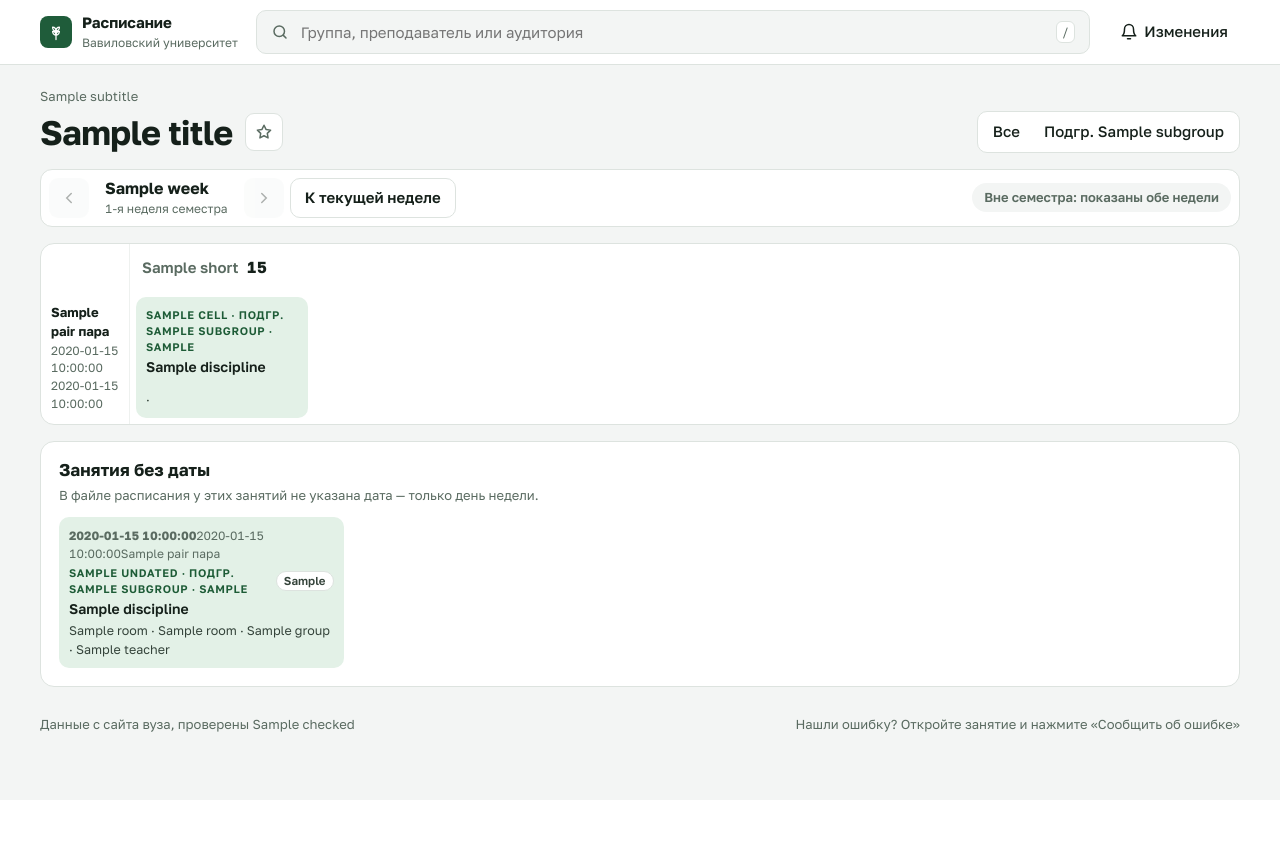
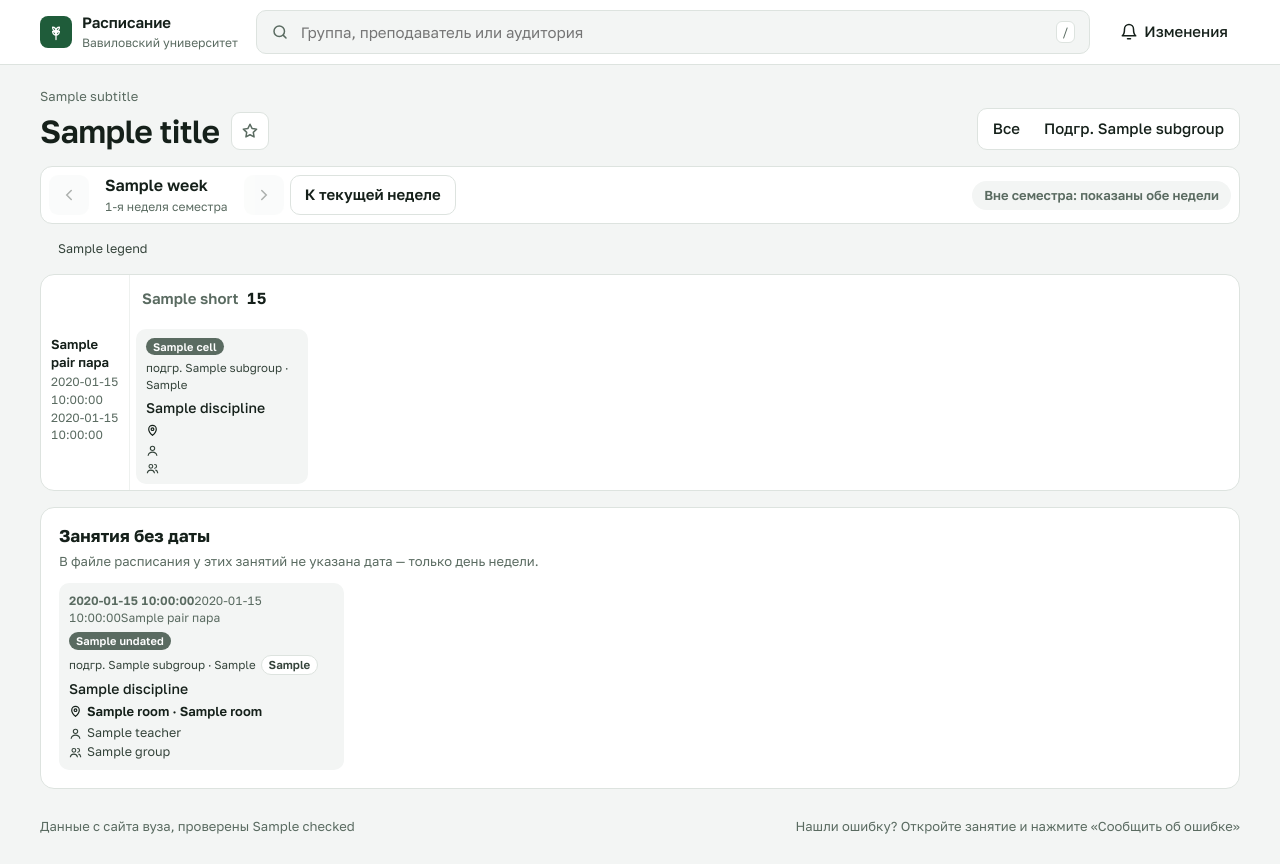
Before and after one commit to VladUd5/raspisanie-2.0, a FastAPI app: template stand/public/templates/entity.html in a window 1280 px wide. Before the commit the page ends 732 px from the top, so only its background shows below. Run offline with FastAPI, Linux system fonts and the light colour scheme; the template is opened without the code that fills it: most values are stand-ins (such as "Sample title", 1, 10 or a date in 2020).

Commit message:
Ячейка занятия: цвет по типу (лекция, практика, лабораторная, зачёт/экзамен, другое) с легендой; метка типа, аудитория и преподаватель отдельными строками с иконками; меньше жирного шрифта

```diff
--- a/stand/public/app.py
+++ b/stand/public/app.py
@@ -158,7 +158,7 @@
             d.lessons = [x for x in d.lessons if x.subgroup in (0, sub)]
     return render(request, "entity.html", kind=kind, title=title, subtitle=subtitle, week=w, ics_path=ics_path,
                   subgroups=subgroups, sub=sub, path=request.url.path, snapshot_id=data.snapshot_id,
-                  current_monday=current, public_url=public_url(), colors=week.colors(rows),
+                  current_monday=current, public_url=public_url(), legend=week.LEGEND,
                   up=week.upcoming(w), show_day=_show_day(w, day_param), kind_title=KIND_TITLE[kind],
                   forms=forms if kind != "group" else [], form=form, form_codes=week.FORMS)
 
--- a/stand/public/static/style.css
+++ b/stand/public/static/style.css
@@ -12,10 +12,9 @@
   --brand-soft: #E3F1E7; --brand-soft-ink: #1D5B36; --today: #F6FBF7; --now-glow: #9BE3B4;
   --warn: #FBEFD9; --warn-ink: #6B4100; --warn-strong: #B86E00; --bad: #FBE6E6; --bad-ink: #9A1C1C;
   --shadow: 0 12px 32px rgba(21, 32, 26, .16);
-  --c0: #E3F1E7; --c0i: #1D5B36; --c1: #E2ECF8; --c1i: #1E4E8C; --c2: #FBEFD9; --c2i: #7A4A00;
-  --c3: #ECE6F7; --c3i: #4F3A8A; --c4: #DDF1EF; --c4i: #155E57; --c5: #F8E5E8; --c5i: #8A2638;
-  --c6: #EEF0DA; --c6i: #555E12; --c7: #E0F0FA; --c7i: #0F5674; --c8: #F3EADF; --c8i: #6B4A2B;
-  --c9: #E7EAEE; --c9i: #38424F;
+  /* типы занятий: фон карточки и цвет метки */
+  --lec: #E2ECF8; --lec-i: #1E4E8C; --pr: #E3F1E7; --pr-i: #1D5B36; --lab: #ECE6F7; --lab-i: #5B3FA0;
+  --exam: #FBEBD9; --exam-i: #8A4A00; --oth: #EEF1EF; --oth-i: #46544B; --chip-text: #FFFFFF;
   color-scheme: light;
 }
 @media (prefers-color-scheme: dark) {
@@ -25,16 +24,15 @@
     --brand-soft: #193324; --brand-soft-ink: #9BE3B4; --today: #16211B; --now-glow: #9BE3B4;
     --warn: #3A2A10; --warn-ink: #FFCC80; --warn-strong: #E09A2E; --bad: #3A1616; --bad-ink: #FF9B9B;
     --shadow: 0 12px 32px rgba(0, 0, 0, .5);
-    --c0: #193324; --c0i: #9BE3B4; --c1: #172A45; --c1i: #A8C8FF; --c2: #3A2A10; --c2i: #FFCC80;
-    --c3: #2A2142; --c3i: #CDB8FF; --c4: #12312E; --c4i: #8FE0D6; --c5: #3A1A22; --c5i: #FFA9B8;
-    --c6: #2C2F14; --c6i: #D8E08A; --c7: #12293A; --c7i: #8FD3F5; --c8: #33271B; --c8i: #E6C29E;
-    --c9: #252B33; --c9i: #C3CCD6;
+    --lec: #172A45; --lec-i: #A8C8FF; --pr: #193324; --pr-i: #9BE3B4; --lab: #2A2142; --lab-i: #CDB8FF;
+    --exam: #3A2A10; --exam-i: #FFCC80; --oth: #232B27; --oth-i: #C3CFC8; --chip-text: #0F1412;
     color-scheme: dark;
   }
 }
 
 * { box-sizing: border-box; }
 html { -webkit-text-size-adjust: 100%; }
+b, strong { font-weight: 600; }
 body { margin: 0; background: var(--bg); color: var(--ink);
   font: 15px/1.45 "Golos", system-ui, -apple-system, "Segoe UI", sans-serif; font-variant-numeric: tabular-nums; }
 a { color: var(--brand); text-decoration: none; }
@@ -103,7 +101,7 @@
 .ent { display: flex; flex-wrap: wrap; align-items: flex-end; justify-content: space-between; gap: 14px; }
 .ent-sub { font-size: 13px; color: var(--muted); margin-bottom: 6px; }
 .ent-title { display: flex; align-items: center; gap: 12px; }
-.ent h1 { font-size: 34px; font-weight: 700; letter-spacing: -.02em; }
+.ent h1 { font-size: 32px; font-weight: 600; letter-spacing: -.02em; }
 .star { width: 38px; height: 38px; border-radius: 9px; border: 1px solid var(--line); background: var(--surface); color: var(--muted);
   display: grid; place-items: center; cursor: pointer; }
 .star[aria-pressed="true"] { color: var(--warn-strong); border-color: var(--warn-strong); }
@@ -125,7 +123,7 @@
   border-radius: 18px; background: var(--brand); color: var(--brand-ink); }
 .nowcard .when { display: flex; align-items: center; gap: 8px; font-weight: 600; font-size: 14px; }
 .nowcard .when i { width: 8px; height: 8px; border-radius: 999px; background: var(--now-glow); }
-.nowcard .what { font-size: 24px; font-weight: 700; letter-spacing: -.015em; line-height: 1.15; margin-top: 4px; }
+.nowcard .what { font-size: 24px; font-weight: 600; letter-spacing: -.015em; line-height: 1.15; margin-top: 4px; }
 .nowcard .type { font-size: 12px; letter-spacing: .06em; text-transform: uppercase; opacity: .8; margin-top: 8px; }
 .nowcard .chips { display: flex; flex-wrap: wrap; gap: 6px; }
 .nowcard .chips a, .nowcard .chips span { padding: 6px 12px; border-radius: 999px; background: rgba(255, 255, 255, .16); color: inherit; font-weight: 600; font-size: 14px; }
@@ -161,22 +159,29 @@
 .wk-none { display: none; }
 
 .ls { position: relative; flex: 1; }
-.ls > summary { list-style: none; cursor: pointer; height: 100%; display: flex; flex-direction: column; gap: 3px; padding: 10px 10px 9px;
+.ls > summary { list-style: none; cursor: pointer; height: 100%; display: flex; flex-direction: column; gap: 5px; padding: 9px 10px;
   border-radius: 10px; background: var(--cb, var(--sunk)); color: var(--ink); }
 .ls > summary::-webkit-details-marker { display: none; }
 .ls > summary:hover { filter: brightness(.97); }
-.ls[open] > summary, .ls.is-now > summary { outline: 2px solid var(--brand); outline-offset: -2px; }
-.ls.has-change > summary { outline: 2px solid var(--warn-strong); outline-offset: -2px; }
+.ls[open] > summary, .ls.is-now > summary { box-shadow: 0 0 0 2px var(--brand); }
+.ls.has-change > summary { box-shadow: 0 0 0 2px var(--warn-strong); }
 .ls .l-time { display: none; }
-.ls .l-type { display: flex; align-items: center; gap: 6px; font-size: 11px; font-weight: 600; letter-spacing: .06em; text-transform: uppercase; color: var(--ci, var(--muted)); }
-.ls .l-disc { font-weight: 600; font-size: 14px; line-height: 1.25; display: -webkit-box; -webkit-line-clamp: 3; -webkit-box-orient: vertical; overflow: hidden; }
-.ls .l-meta { margin-top: auto; padding-top: 2px; font-size: 12.5px; color: var(--ink-2); }
+.ls .l-type { display: flex; flex-wrap: wrap; align-items: center; gap: 5px; font-size: 11.5px; color: var(--ink-2); }
+.ls .l-chip { padding: 1px 7px; border-radius: 999px; background: var(--ci, var(--muted)); color: var(--chip-text); font-size: 11px; font-weight: 600; letter-spacing: .01em; }
+.ls .l-disc { font-weight: 500; font-size: 14px; line-height: 1.28; display: -webkit-box; -webkit-line-clamp: 3; -webkit-box-orient: vertical; overflow: hidden; }
+.ls .l-room, .ls .l-who { display: flex; align-items: flex-start; gap: 5px; font-size: 12.5px; line-height: 1.3; color: var(--ink-2); }
+.ls .l-room { margin-top: auto; font-size: 13px; font-weight: 600; color: var(--ci, var(--ink)); }
+.ls .l-room svg, .ls .l-who svg { margin-top: 2px; }
+.ls .l-who + .l-who { margin-top: -2px; }
 .ls.cancelled > summary { background: transparent; border: 1px dashed var(--line); color: var(--muted); }
-.ls.cancelled .l-disc { text-decoration: line-through; font-weight: 500; }
-.c0 { --cb: var(--c0); --ci: var(--c0i); } .c1 { --cb: var(--c1); --ci: var(--c1i); } .c2 { --cb: var(--c2); --ci: var(--c2i); }
-.c3 { --cb: var(--c3); --ci: var(--c3i); } .c4 { --cb: var(--c4); --ci: var(--c4i); } .c5 { --cb: var(--c5); --ci: var(--c5i); }
-.c6 { --cb: var(--c6); --ci: var(--c6i); } .c7 { --cb: var(--c7); --ci: var(--c7i); } .c8 { --cb: var(--c8); --ci: var(--c8i); }
-.c9 { --cb: var(--c9); --ci: var(--c9i); }
+.ls.cancelled .l-disc { text-decoration: line-through; }
+.ls.cancelled .l-chip { background: var(--bad-ink); }
+.t-lec { --cb: var(--lec); --ci: var(--lec-i); } .t-pr { --cb: var(--pr); --ci: var(--pr-i); }
+.t-lab { --cb: var(--lab); --ci: var(--lab-i); } .t-exam { --cb: var(--exam); --ci: var(--exam-i); }
+.t-oth { --cb: var(--oth); --ci: var(--oth-i); }
+.legend { display: flex; flex-wrap: wrap; gap: 6px 12px; font-size: 12.5px; color: var(--ink-2); }
+.legend span { display: inline-flex; align-items: center; gap: 6px; }
+.legend i { width: 12px; height: 12px; border-radius: 4px; background: var(--cb); box-shadow: inset 0 0 0 1.5px var(--ci); }
 
 /* подробности занятия: на компьютере — всплывающая карточка */
 .pop { position: absolute; z-index: 25; top: calc(100% + 6px); left: 0; width: 330px; padding: 16px; display: flex; flex-direction: column; gap: 10px;
@@ -209,7 +214,7 @@
 
 /* ── главная ──────────────────────────────────────────── */
 .hero { padding: 36px 0 8px; display: flex; flex-direction: column; gap: 14px; max-width: 760px; }
-.hero h1 { font-size: 40px; font-weight: 700; letter-spacing: -.025em; }
+.hero h1 { font-size: 40px; font-weight: 600; letter-spacing: -.025em; }
 .hero p { margin: 0; color: var(--muted); font-size: 16px; }
 .hero .search { flex: none; height: 56px; font-size: 17px; background: var(--surface); border-radius: 14px; }
 .hero .search input { font-size: 17px; }
@@ -284,12 +289,12 @@
   .wk[data-show="3"] .wk-none[data-d="3"], .wk[data-show="4"] .wk-none[data-d="4"], .wk[data-show="5"] .wk-none[data-d="5"] { display: block; }
   .wk-cell.empty[data-d] { display: none !important; }
 
-  .ls > summary { flex-direction: row; gap: 12px; padding: 12px; background: var(--surface); border: 1px solid var(--line); border-radius: 14px; }
-  .ls .l-time { display: flex; flex-direction: column; width: 50px; flex: none; font-size: 12px; color: var(--muted); }
-  .ls .l-time b { font-size: 15px; color: var(--ink); }
-  .ls .l-body { flex: 1; min-width: 0; padding-left: 12px; border-left: 4px solid var(--ci, var(--line)); display: flex; flex-direction: column; gap: 3px; }
+  .ls > summary { flex-direction: row; gap: 12px; padding: 11px 12px; border-radius: 14px; }
+  .ls .l-time { display: flex; flex-direction: column; width: 48px; flex: none; font-size: 12px; color: var(--ink-2); }
+  .ls .l-time b { font-size: 15px; font-weight: 600; color: var(--ink); }
+  .ls .l-body { flex: 1; min-width: 0; display: flex; flex-direction: column; gap: 4px; }
   .ls .l-disc { font-size: 15px; -webkit-line-clamp: unset; }
-  .ls .l-meta { font-size: 13px; }
+  .ls .l-room { margin-top: 0; }
   .ls[open] > summary { border-bottom-left-radius: 0; border-bottom-right-radius: 0; }
   .pop { position: static; width: auto; border-top: 0; border-top-left-radius: 0; border-top-right-radius: 0; box-shadow: none; }
   .pop dl { grid-template-columns: 100px 1fr; }
--- a/stand/public/templates/entity.html
+++ b/stand/public/templates/entity.html
@@ -82,6 +82,8 @@
 </section>
 {% endif %}
 
+{% if not week.empty %}<div class="legend" aria-label="Цвета типов занятий">{% for k, label in legend %}<span class="t-{{ k }}"><i></i>{{ label }}</span>{% endfor %}</div>{% endif %}
+
 {% if week.empty %}
 <section class="card"><p class="muted" style="margin:0">На этой неделе занятий нет.</p></section>
 {% else %}
--- a/stand/public/templates/lesson.html
+++ b/stand/public/templates/lesson.html
@@ -1,22 +1,19 @@
 {% set ch = l.change if (l.change and not l.cancelled and l.change.kind in ('changed', 'moved', 'replaced', 'added')) else none %}
-<details class="ls c{{ colors.get(l.discipline, 0) }}{% if l.is_now %} is-now{% endif %}{% if l.cancelled %} cancelled{% endif %}{% if ch and not l.is_now %} has-change{% endif %}">
+<details class="ls t-{{ l.type_class }}{% if l.is_now %} is-now{% endif %}{% if l.cancelled %} cancelled{% endif %}{% if ch and not l.is_now %} has-change{% endif %}">
   <summary>
     <span class="l-time"><b>{{ l.time_from }}</b>{% if l.time_to %}<span>{{ l.time_to }}</span>{% endif %}{% if not l.date %}<span>{{ short_days[l.day_idx]|capitalize }}</span>{% elif l.pair %}<span>{{ l.pair }} пара</span>{% endif %}</span>
     <span class="l-body">
       <span class="l-type">
-        {% if l.cancelled %}Отменено{% else %}{{ l.type_title }}{% endif %}{% if l.subgroup %} · подгр. {{ l.subgroup }}{% endif %}{% if l.week_mark %} · {{ l.week_mark }}{% endif %}
+        <span class="l-chip">{% if l.cancelled %}Отменено{% else %}{{ l.type_title }}{% endif %}</span>
+        {%- if l.subgroup %} подгр. {{ l.subgroup }}{% endif %}{% if l.week_mark %} · {{ l.week_mark }}{% endif %}
         {% if kind != 'group' %}{% for m in l.form_marks %}<span class="tag form">{{ m }}</span>{% endfor %}{% endif %}
         {% if l.is_now %}<span class="tag now">идёт</span>{% elif ch %}<span class="tag {{ 'added' if ch.kind == 'added' else 'change' }}">{{ change_label.get(ch.kind) }}</span>{% endif %}
       </span>
       <span class="l-disc">{{ l.discipline or 'Занятие' }}</span>
       {% if not l.cancelled %}
-      <span class="l-meta">
-        {%- set parts = [] -%}
-        {%- if kind != 'room' %}{% for b, r in l.rooms %}{% set _ = parts.append(b ~ ' · ' ~ r) %}{% endfor %}{% endif -%}
-        {%- if kind != 'group' %}{% set _ = parts.append(l.groups|join(', ') if l.groups|length < 4 else (l.groups[0] ~ ' и ещё ' ~ (l.groups|length - 1))) %}{% endif -%}
-        {%- if kind != 'teacher' and l.teachers %}{% set _ = parts.append(l.teachers[0] ~ (' и ещё ' ~ (l.teachers|length - 1) if l.teachers|length > 1 else '')) %}{% endif -%}
-        {{ parts|join(' · ') }}
-      </span>
+      {% if kind != 'room' and l.rooms %}<span class="l-room"><svg width="13" height="13" viewBox="0 0 24 24" fill="none" stroke="currentColor" stroke-width="2.2" stroke-linecap="round" stroke-linejoin="round" aria-hidden="true"><path d="M12 21s-7-6.2-7-11.5a7 7 0 0 1 14 0C19 14.8 12 21 12 21z"/><circle cx="12" cy="9.5" r="2.5"/></svg><span>{% for b, r in l.rooms %}{{ b }} · {{ r }}{% if not loop.last %}, {% endif %}{% endfor %}</span></span>{% endif %}
+      {% if kind != 'teacher' and l.teachers %}<span class="l-who"><svg width="13" height="13" viewBox="0 0 24 24" fill="none" stroke="currentColor" stroke-width="2" stroke-linecap="round" stroke-linejoin="round" aria-hidden="true"><circle cx="12" cy="8" r="4"/><path d="M4 21c1-4 4.5-6 8-6s7 2 8 6"/></svg><span>{{ l.teachers[0] }}{% if l.teachers|length > 1 %} и ещё {{ l.teachers|length - 1 }}{% endif %}</span></span>{% endif %}
+      {% if kind != 'group' %}<span class="l-who"><svg width="13" height="13" viewBox="0 0 24 24" fill="none" stroke="currentColor" stroke-width="2" stroke-linecap="round" stroke-linejoin="round" aria-hidden="true"><circle cx="9" cy="8" r="3.5"/><path d="M2.5 20c.8-3.5 3.5-5 6.5-5s5.7 1.5 6.5 5M16 4.5a3.5 3.5 0 0 1 0 7M18 15c2 .6 3.2 2.2 3.6 5"/></svg><span>{% if l.groups|length < 4 %}{{ l.groups|join(', ') }}{% else %}{{ l.groups[0] }} и ещё {{ l.groups|length - 1 }}{% endif %}</span></span>{% endif %}
       {% endif %}
     </span>
   </summary>
--- a/stand/public/week.py
+++ b/stand/public/week.py
@@ -20,7 +20,10 @@
 TYPE_SHORT = {"лекция": "ЛЕК", "практика": "ПР", "лабораторная": "ЛАБ", "семинар": "СЕМ", "консультация": "КОНС",
               "зачёт": "ЗАЧЁТ", "экзамен": "ЭКЗАМЕН", "не определён": "ЗАН"}
 TYPE_TITLE = {"не определён": "Занятие", "": "Занятие"}
-COLORS = 10                                   # цветов для дисциплин в style.css: .c0 … .c9
+# Цвет карточки — по типу занятия (style.css: .t-lec, .t-pr, .t-lab, .t-exam, .t-oth).
+TYPE_CLASS = {"лекция": "lec", "практика": "pr", "семинар": "pr", "лабораторная": "lab",
+              "зачёт": "exam", "экзамен": "exam", "консультация": "exam"}
+LEGEND = [("lec", "Лекция"), ("pr", "Практика"), ("lab", "Лабораторная"), ("exam", "Зачёт, экзамен"), ("oth", "Другое")]
 # Формы обучения: код для адреса (?form=), короткая пометка на карточке, порядок в переключателе.
 FORMS = {"Очная": ("och", "очн."), "Очно-заочная": ("ochzaoch", "оч.-заочн."), "Заочная": ("zaoch", "заочн.")}
 FORM_BY_CODE = {code: name for name, (code, _) in FORMS.items()}
@@ -55,6 +58,10 @@
     @property
     def pair(self) -> int | None:
         return PAIRS.get(self.time_from)
+
+    @property
+    def type_class(self) -> str:
+        return TYPE_CLASS.get(self.lesson_type, "oth")
 
     @property
     def form_marks(self) -> list[str]:
@@ -151,11 +158,6 @@
     """Формы обучения в строках — в порядке FORMS."""
     present = set(rows["study_form"])
     return [f for f in FORMS if f in present] + sorted(present - set(FORMS))
-
-
-def colors(rows: pd.DataFrame) -> dict[str, int]:
-    """Цвет дисциплины: номер по алфавиту среди дисциплин страницы — один и тот же на всех неделях."""
-    return {d: i % COLORS for i, d in enumerate(sorted(set(rows["discipline"])))}
 
 
 def default_monday(rows: pd.DataFrame, today: date) -> date:
```
